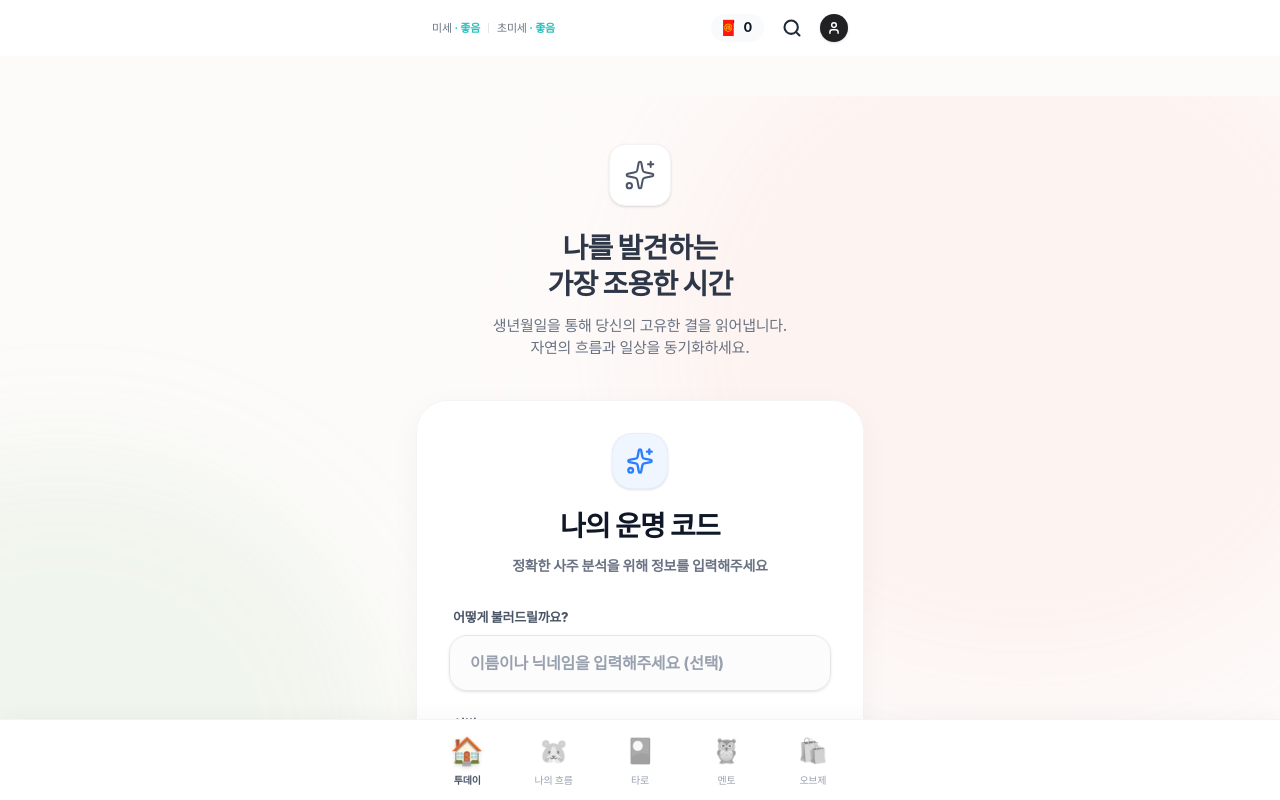
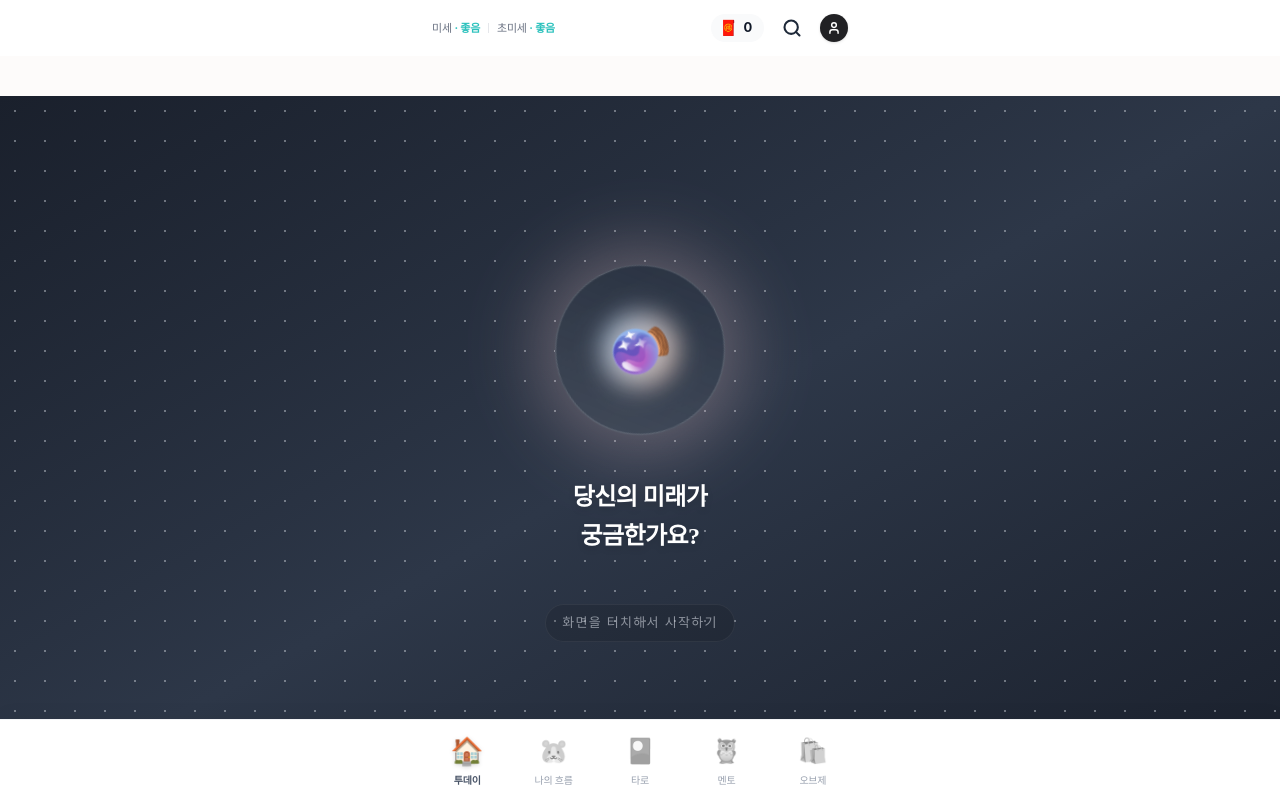
Before and after one commit to kimhoon0612-dev/saju-web, a Next.js app in the folder frontend/: page / in a window 1280 px wide. Shown: the top 800 px of the page. Built offline with nearby package versions, Linux system fonts and the light colour scheme; a web font is replaced by a local one.

Commit message:
UI: Add Mystic Animated Splash Screen

```diff
--- a/frontend/src/app/page.tsx
+++ b/frontend/src/app/page.tsx
@@ -26,6 +26,7 @@ export default function Home() {
   const [isLoading, setIsLoading] = useState(false);
   const [isInitializing, setIsInitializing] = useState(true);
   const [isDailyModalOpen, setIsDailyModalOpen] = useState(false);
+  const [showSplashMode, setShowSplashMode] = useState(true);
 
   // New Modal States
   const [isAttendanceModalOpen, setIsAttendanceModalOpen] = useState(false);
@@ -126,6 +127,7 @@ export default function Home() {
 
     if (stored) {
       setMatrixData(JSON.parse(stored));
+      setShowSplashMode(false); // Skip splash if data exists
     }
     if (storedUserInfo) {
       try {
@@ -234,6 +236,63 @@ export default function Home() {
   return (
     <div className="w-full flex flex-col">
       {!matrixData ? (
+        showSplashMode ? (
+          // --- NEW ANIMATED MYSTIC SPLASH SCREEN ---
+          <div
+            className="w-full h-[calc(100vh-80px)] flex flex-col items-center justify-center bg-gradient-to-br from-[#1A202C] via-[#2D3748] to-[#1A202C] relative overflow-hidden cursor-pointer"
+            onClick={() => setShowSplashMode(false)}
+          >
+            {/* Stars background */}
+            <div className="absolute inset-0 opacity-40 mix-blend-screen pointer-events-none" style={{ backgroundImage: 'radial-gradient(circle, #E2E8F0 1px, transparent 1px)', backgroundSize: '30px 30px' }}></div>
+
+            {/* Mystic Orb / Sphere animation */}
+            <motion.div
+              animate={{
+                scale: [1, 1.1, 1],
+                rotate: [0, 90, 180, 270, 360],
+                boxShadow: [
+                  "0 0 40px 10px rgba(162, 210, 255, 0.2)",
+                  "0 0 80px 20px rgba(255, 177, 153, 0.4)",
+                  "0 0 40px 10px rgba(162, 210, 255, 0.2)"
+                ]
+              }}
+              transition={{ duration: 8, repeat: Infinity, ease: "linear" }}
+              className="w-40 h-40 rounded-full relative z-10 flex items-center justify-center mb-12"
+              style={{
+                background: "linear-gradient(135deg, rgba(255,255,255,0.1) 0%, rgba(255,255,255,0) 100%)",
+                backdropFilter: "blur(10px)",
+                border: "1px solid rgba(255,255,255,0.2)"
+              }}
+            >
+              {/* Inner glowing core */}
+              <motion.div
+                animate={{ scale: [0.8, 1.2, 0.8], opacity: [0.5, 1, 0.5] }}
+                transition={{ duration: 3, repeat: Infinity, ease: "easeInOut" }}
+                className="w-20 h-20 rounded-full bg-gradient-to-tr from-[#FFC3A0] to-[#A2D2FF] blur-md mix-blend-screen"
+              />
+              <span className="absolute text-5xl drop-shadow-[0_0_15px_rgba(255,255,255,0.5)]">🔮</span>
+            </motion.div>
+
+            {/* Typography */}
+            <motion.div
+              initial={{ opacity: 0, y: 20 }}
+              animate={{ opacity: 1, y: 0 }}
+              transition={{ delay: 0.5, duration: 1 }}
+              className="text-center z-10 px-6 flex flex-col items-center"
+            >
+              <h2 className="text-2xl font-black text-white tracking-widest leading-relaxed mb-4 drop-shadow-md font-serif">
+                당신의 미래가<br />궁금한가요?
+              </h2>
+              <motion.p
+                animate={{ opacity: [0.4, 1, 0.4] }}
+                transition={{ duration: 2, repeat: Infinity }}
+                className="text-[13px] text-gray-300 font-medium tracking-widest mt-8 bg-black/20 px-4 py-2 rounded-full border border-white/10"
+              >
+                화면을 터치해서 시작하기
+              </motion.p>
+            </motion.div>
+          </div>
+        ) : (
           // --- FULL SCREEN ONBOARDING HERO (THEME B: CLEAN MINIMALIST) ---
           <div className="w-full min-h-[calc(100vh-12rem)] flex flex-col items-center justify-start px-4 pt-2 pb-8 relative bg-[#FDFBFA] overflow-hidden">
             {/* Subtle minimal background decoration */}
@@ -265,6 +324,7 @@ export default function Home() {
               </div>
             </motion.div>
           </div>
+        )
       ) : (
         // --- MAIN HOME DASHBOARD AFTER LOGIN ---
         <motion.div
```
Lines whose indentation alone changed are shown as unchanged.
